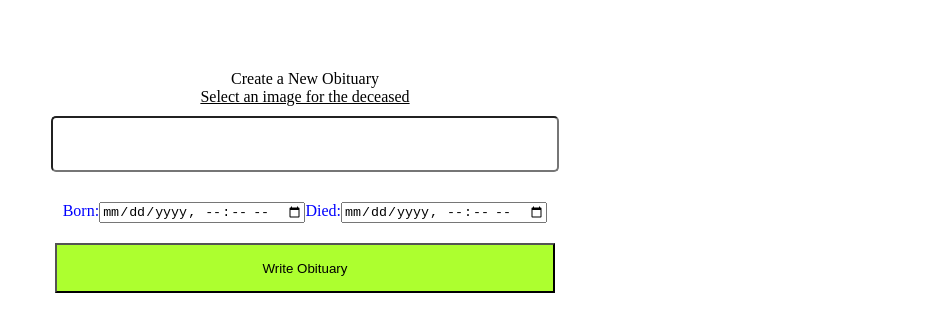
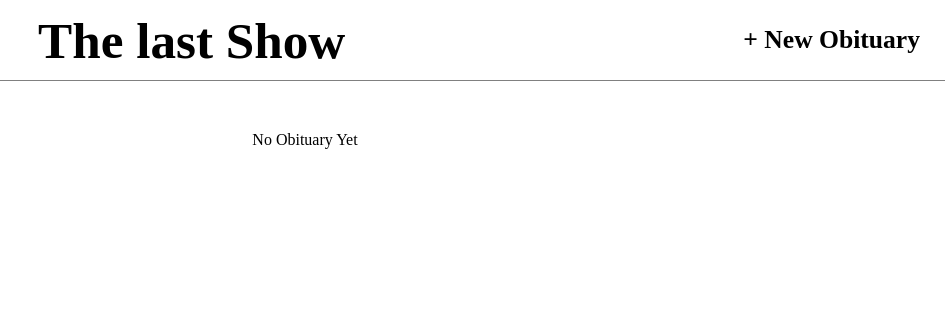
Before and after one commit to Bobinho100/Obituary-Album, a React (Create React App) app: page / in a window 1280 px wide. Shown: the top 332 px of the page, without its empty margins (335-1280 px from the left). Built offline with nearby package versions, Linux system fonts and the light colour scheme.

Commit message:
making the opacity in the layout component

```diff
--- a/src/App.js
+++ b/src/App.js
@@ -1,10 +1,38 @@
 import Overlay from "./Components/Overlay";
 import Layout from "./Components/Layout";
+import { useState } from "react";
 
 
 function App() {
+
+
+  const [obituaryFrom, setObituaryForm] = useState(false);
+
+  const obituaryClick = () => setObituaryForm(true);
+
+
   return(
-    <Overlay />
+    <div>
+
+      <Layout
+      obituaryFrom = {obituaryFrom}
+      setObituaryForm = {setObituaryForm}
+      obituaryClick = {obituaryClick}
+
+
+
+      />
+
+
+      {obituaryFrom && <Overlay
+
+
+      />}
+
+    </div>
+
+
+
   )
 
 }
--- a/src/Components/Layout.js
+++ b/src/Components/Layout.js
@@ -1,14 +1,16 @@
 import React from 'react'
 import "../Styles/Layout.css"
 
-const Layout = () => {
+const Layout = ({obituaryForm, setObituaryForm, obituaryClick}) => {
   return (
     <>
-        <div className='navbar'>
+        <div className= "">
+
+            <div className= {`navbar  ${obituaryForm ? 'overlay-active': ''}`}>
                 <div></div>
                 <h1>The last Show</h1>
                 <div className='navbar--obituary'>
-            <h4 > + New Obituary</h4>
+                <h4 role='button' onClick={obituaryClick}> + New Obituary</h4>
 
                 </div>
 
@@ -17,6 +19,11 @@ const Layout = () => {
             <div className='obituary--not-yet'>
                 <p>No Obituary Yet</p>
             </div>
+
+
+
+        </div>
+
 
 
 
--- a/src/Styles/Layout.css
+++ b/src/Styles/Layout.css
@@ -27,3 +27,12 @@ div h4:hover{
     padding: 50px;
 
 }
+
+
+.navbar.overlay-active{
+
+    opacity: 0.5;
+    color: green;
+    background-color: red;
+
+}
```
Lines whose indentation alone changed are shown as unchanged.
